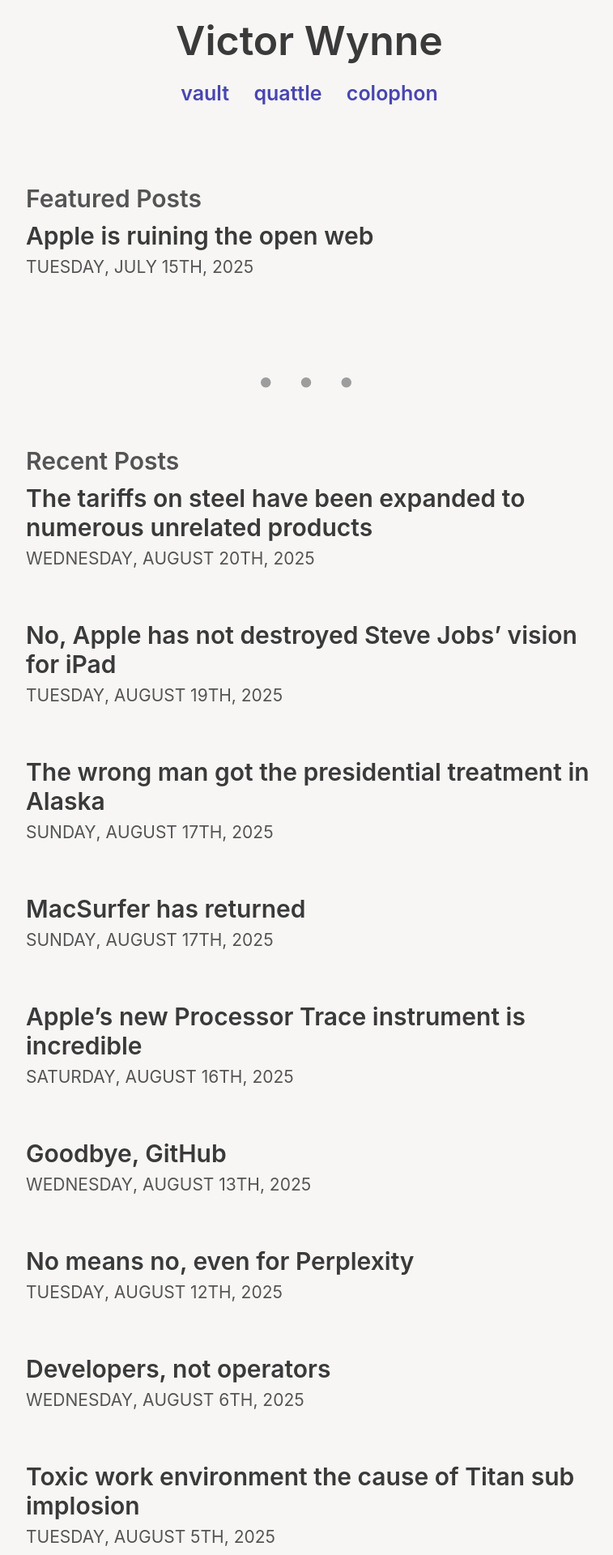
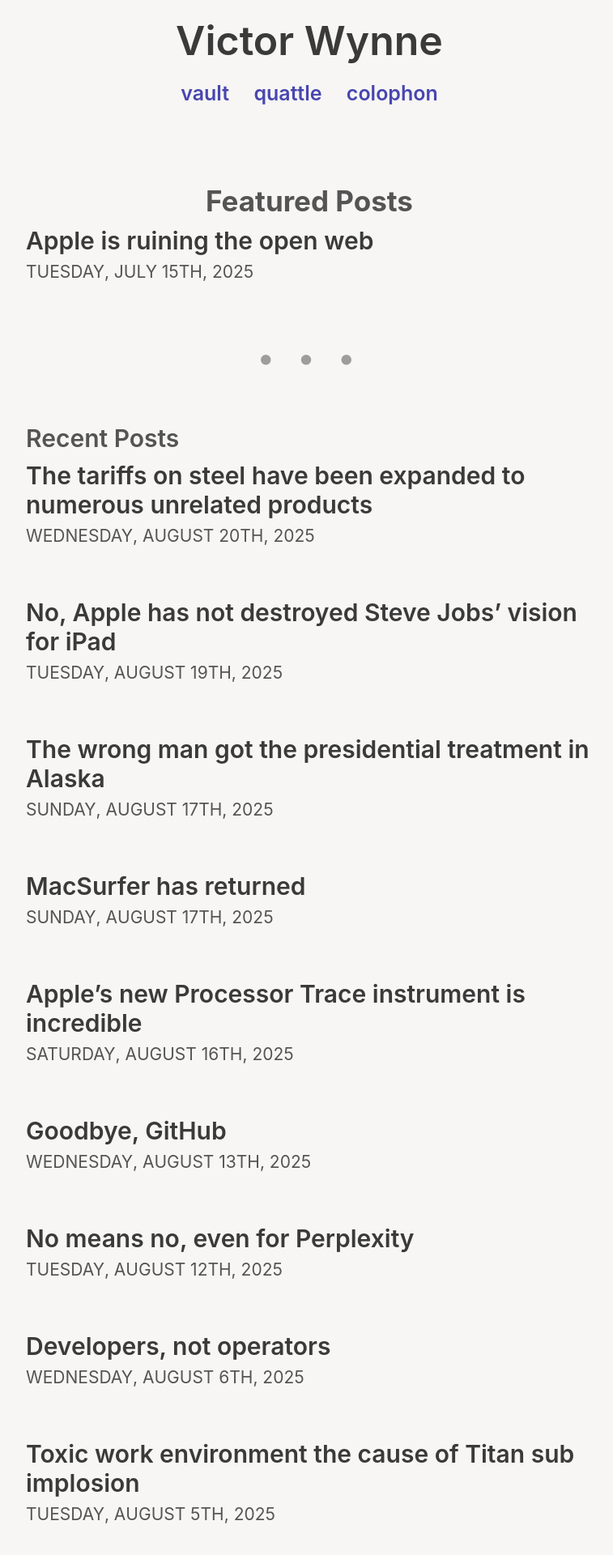
Before and after one commit to victorwynne/victorwynne, a Jekyll site: the page built from index.html, in a window 1280 px wide. Shown: the top 1920 px of the page at 81% size, without its empty margins (258-1015 px from the left). Built offline with Jekyll 4.4.1, drawn with Linux system fonts in a browser that asks for light colours; comment, search, counter and statistics services are not loaded.

Commit message:
_type.scss index.html

```diff
--- a/_sass/_type.scss
+++ b/_sass/_type.scss
@@ -26,6 +26,13 @@
 h2 {
   margin-top: 1rem;
   font-size: 1.5rem;
+}
+
+.featured-posts > h2,
+.recent-posts > h2 {
+  font-size: 1.75rem;
+  font-weight: bold;
+  text-align: center;
 }
 
 h3 {
--- a/index.html
+++ b/index.html
@@ -9,7 +9,7 @@
 {% if featured_posts.size > 0 %}
 
 <div class="featured-posts">
-  <h2>Featured Posts</h2>
+  <h2 class="featured-posts">Featured Posts</h2>
 
 {% for post in featured_posts limit:3 %}
 
@@ -22,7 +22,6 @@
 <time datetime="{{ post.date | date_to_xmlschema }}" class="post-date">{{ post.date | date: "%A" }}, {{ post.date | date_to_long_string: "ordinal", "US" }}
 </time>
 
-<br>
   </article>
   </nav>
   {% endfor %}
@@ -35,7 +34,7 @@
 <!-- Recent Posts Section -->
 
 <div class="posts">
-  <h2>Recent Posts</h2>
+  <h2 class="recent-posts">Recent Posts</h2>
 
 {% for post in site.posts limit:19 %}
 
```
